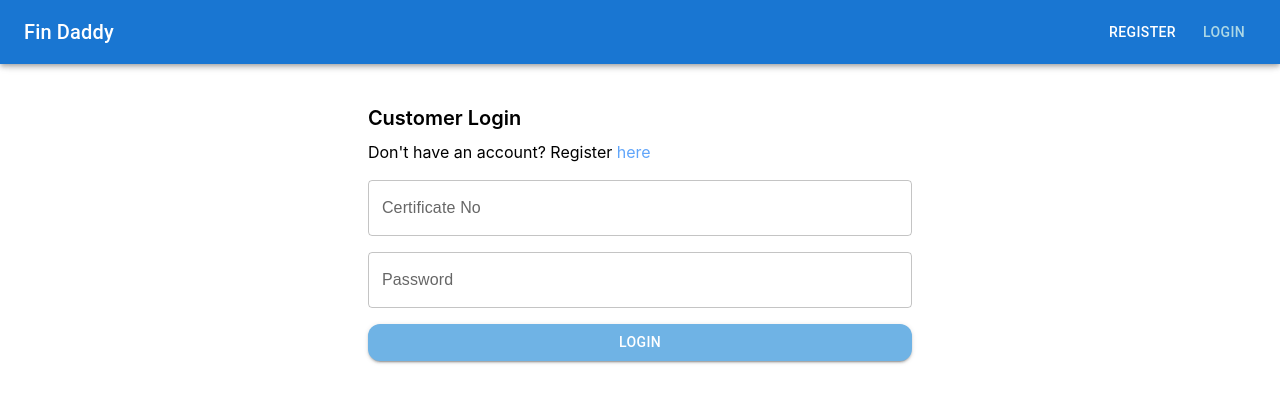
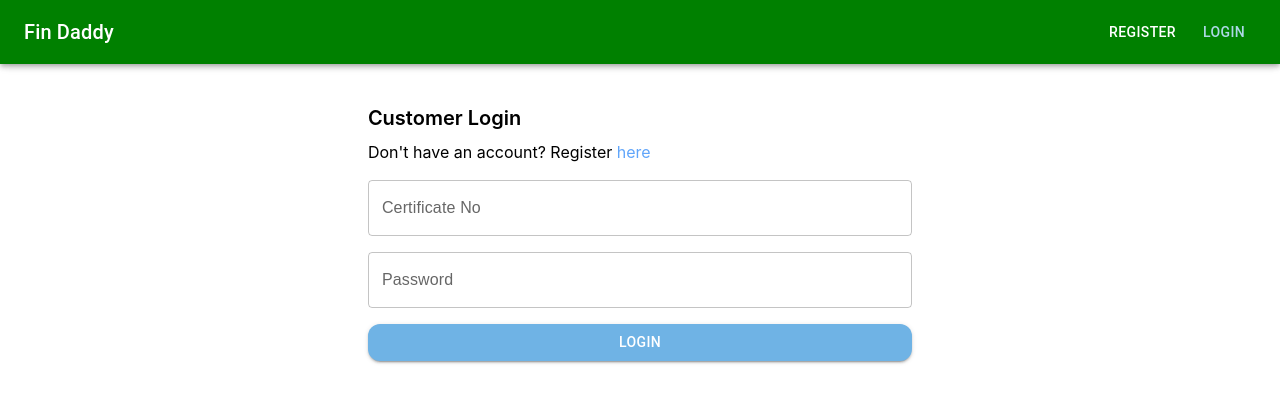
Before and after one commit to kaifeng101/dbea, a React (Create React App) app in the folder fin-daddy/my-app/: page / in a window 1280 px wide. Shown: the top 402 px of the page. Built offline with nearby package versions, Linux system fonts and the light colour scheme.

Commit message:
change styling

```diff
--- a/fin-daddy/my-app/src/components/Navbar.js
+++ b/fin-daddy/my-app/src/components/Navbar.js
@@ -53,7 +53,7 @@ const NavBar = () => {
 
   return (
     <Box sx={{ flexGrow: 1 }}>
-      <AppBar position="fixed">
+      <AppBar position="fixed" style={{backgroundColor: "green"}}>
         <Toolbar>
           <Typography variant="h6" component="div" sx={{ flexGrow: 1 }}>
             Fin Daddy
--- a/fin-daddy/my-app/src/pages/profile.js
+++ b/fin-daddy/my-app/src/pages/profile.js
@@ -32,7 +32,7 @@ import {
 
 const BackgroundHeader = styled(Box)(({ theme }) => ({
   height: 200,
-  background: 'linear-gradient(45deg, #2196F3 30%, #21CBF3 90%)',
+  background: 'linear-gradient(45deg, #16a34a 30%, #4ade80 90%)',
   display: 'flex',
   alignItems: 'flex-end',
   justifyContent: 'center',
```
